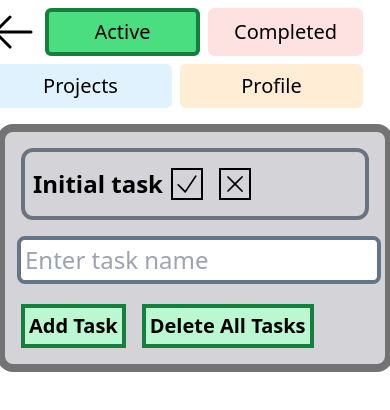
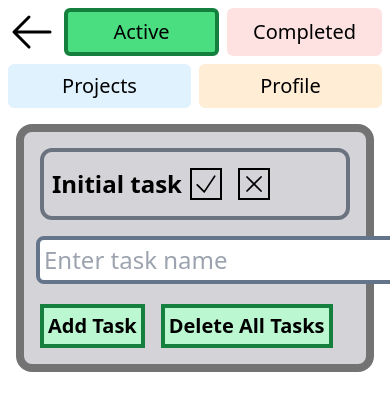
Before and after one commit to YangKai232323/taskListTry, a React (Vite) app: page / in a window 390 px wide. Shown: the top 410 px of the page. Built offline with nearby package versions, Linux system fonts and the light colour scheme.

Commit message:
fix || try #2 to fix mobile interface

```diff
--- a/src/App.css
+++ /dev/null
@@ -1,42 +0,0 @@
-#root {
-    max-width: 1280px;
-    margin: 0 auto;
-    padding: 2rem;
-    text-align: center;
-}
-
-.logo {
-    height: 6em;
-    padding: 1.5em;
-    will-change: filter;
-    transition: filter 300ms;
-}
-.logo:hover {
-    filter: drop-shadow(0 0 2em #646cffaa);
-}
-.logo.react:hover {
-    filter: drop-shadow(0 0 2em #61dafbaa);
-}
-
-@keyframes logo-spin {
-    from {
-        transform: rotate(0deg);
-    }
-    to {
-        transform: rotate(360deg);
-    }
-}
-
-@media (prefers-reduced-motion: no-preference) {
-    a:nth-of-type(2) .logo {
-        animation: logo-spin infinite 20s linear;
-    }
-}
-
-.card {
-    padding: 2em;
-}
-
-.read-the-docs {
-    color: #888;
-}
--- a/src/App.tsx
+++ b/src/App.tsx
@@ -105,7 +105,7 @@
         )
     } else if (currentPage === PageType.Active) {
         return (
-            <div>
+            <div className="p-0 m-0">
                 <Navigation
                     addLastPage={(page) => {
                         addLastPage(page)
--- a/src/Navigation.tsx
+++ b/src/Navigation.tsx
@@ -21,6 +21,7 @@
             <div className="flex justify-between gap-2">
                 <div className="flex">
                     <button
+                        className="w-12 h-12"
                         onClick={() => {
                             const length = lastPage.length - 2
                             if (lastPage) {
--- a/src/index.css
+++ b/src/index.css
@@ -13,9 +13,3 @@
         animation-timing-function: cubic-bezier(0, 0, 0.2, 1);
     }
 }
-
-body {
-    display: flex;
-    justify-content: center;
-    align-items: center;
-}
```
